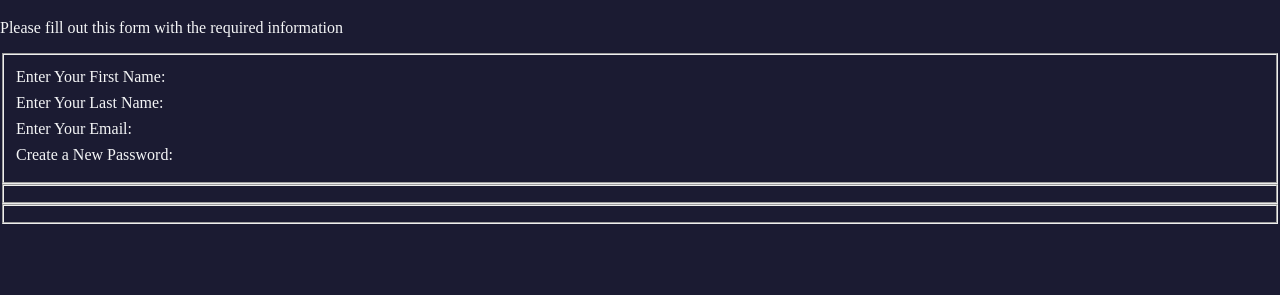
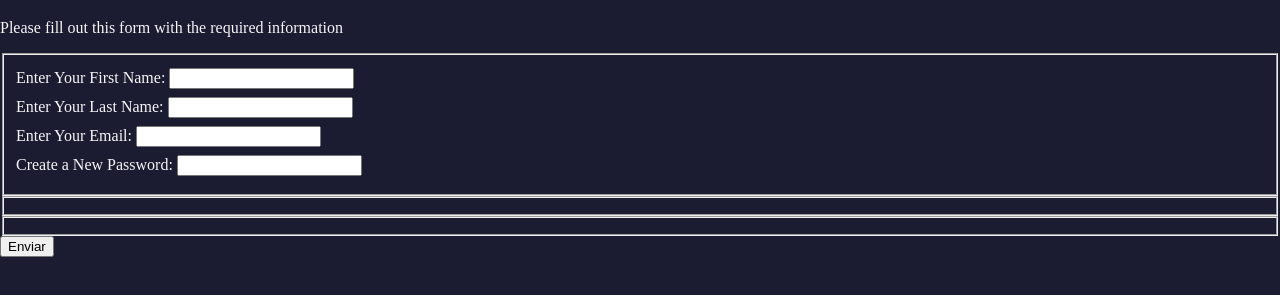
Before and after one commit to TuMyXx93/registration-form, a plain HTML site: page index.html in a window 1280 px wide. Shown: the part 61-356 px from the top of the page. Drawn offline with Linux system fonts and the light colour scheme.

Commit message:
second commit

```diff
--- a/index.html
+++ b/index.html
@@ -11,13 +11,14 @@
     <p>Please fill out this form with the required information</p>
     <form action="https://register-demo.freecodecamp.org" method="post">
         <fieldset>
-            <label for="">Enter Your First Name:</label>
-            <label for="">Enter Your Last Name:</label>
-            <label for="">Enter Your Email:</label>
-            <label for="">Create a New Password:</label>
+            <label for="first-name">Enter Your First Name: <input id="first-name" type="text" required/></label>
+            <label for="last-name">Enter Your Last Name: <input id="last-name" type="text" required/></label>
+            <label for="email">Enter Your Email: <input id="email" type="email" required /></label>
+            <label for="new-password">Create a New Password: <input id="new-password" type="password" pattern="[a-z0-5]{8,}" required /></label>
         </fieldset>
         <fieldset></fieldset>
         <fieldset></fieldset>
+        <input type="submit" value="Enviar">
     </form>
 </body>
 </html>
```
Also changed, not shown: 1 other file.
